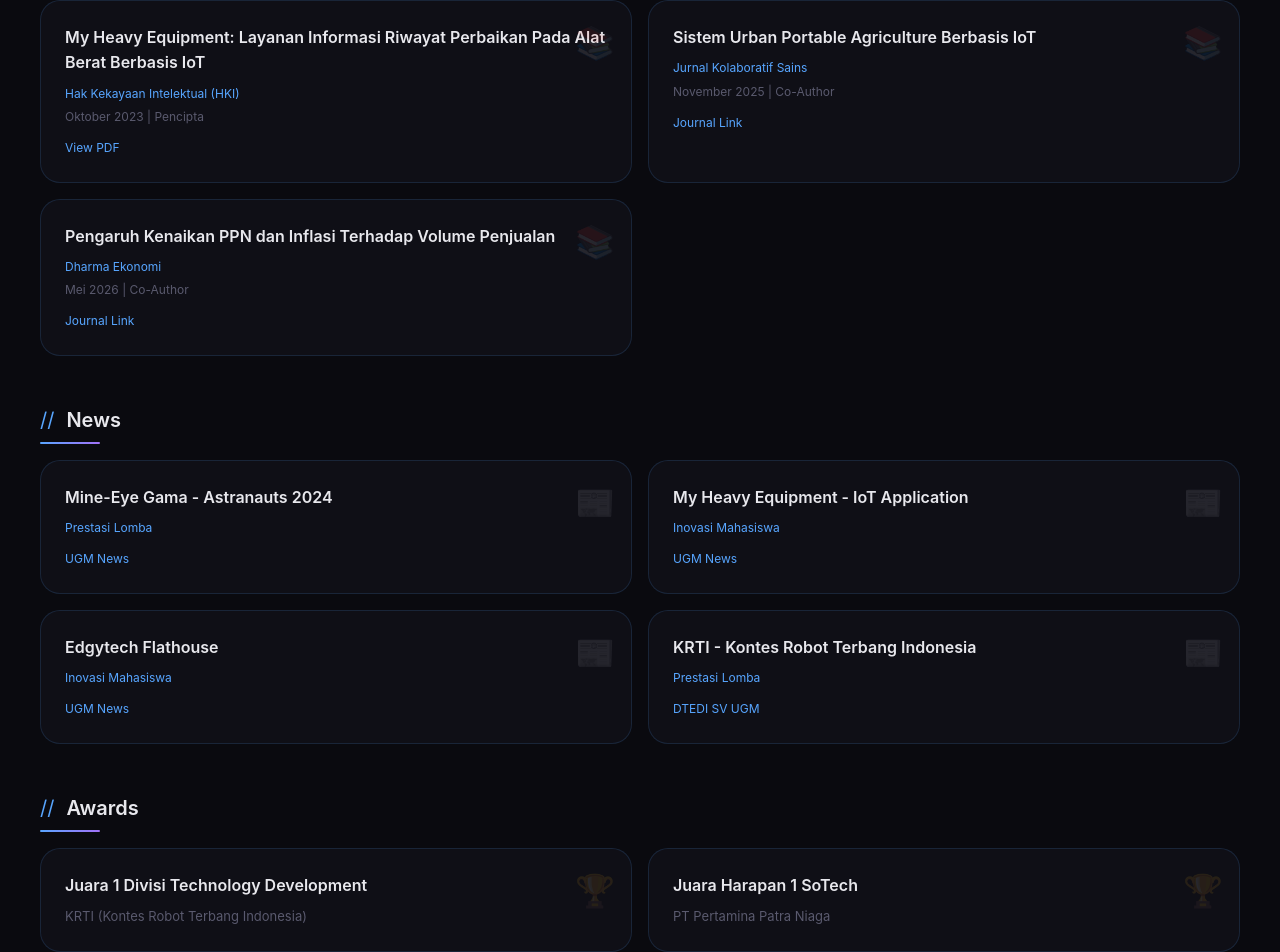
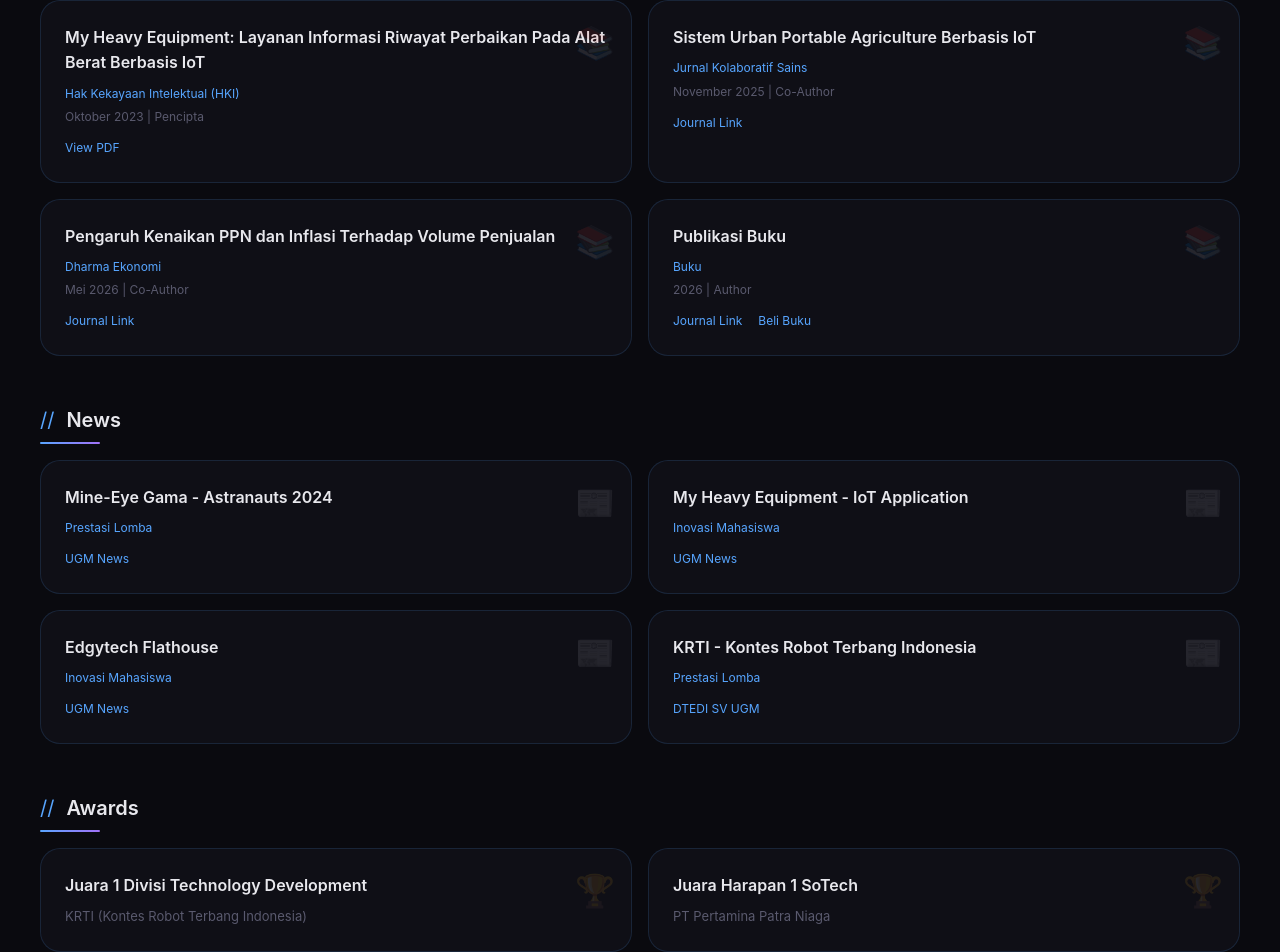
Before and after one commit to NiellMann/Portofolio, a React (Vite) app: page / in a window 1280 px wide. Shown: the part 3778-4730 px from the top of the page. Built offline with nearby package versions, Linux system fonts and the light colour scheme.

Commit message:
tambah publikasi buku

```diff
--- a/src/App.jsx
+++ b/src/App.jsx
@@ -155,6 +155,14 @@ function App() {
       date: 'Mei 2026',
       link: 'https://ejournals.stiedharmaputra-smg.ac.id/index.php/DE/article/view/386',
       role: 'Co-Author'
+    },
+    {
+      title: 'Publikasi Buku',
+      journal: 'Buku',
+      date: '2026',
+      link: 'https://sinta.kemdiktisaintek.go.id/departments/profile/384/8ED1D0CE-F122-4B37-A849-25F81B335395/0D263481-33FB-4FFE-BE55-52E20DF4924F/?view=books',
+      purchase: 'https://id.shp.ee/o9iLLET1',
+      role: 'Author'
     },
   ]
 
@@ -519,6 +527,7 @@ function App() {
                 <div className="item-links">
                   {pub.pdf && <a href={pub.pdf} target="_blank">View PDF</a>}
                   {pub.link && <a href={pub.link} target="_blank">Journal Link</a>}
+                  {pub.purchase && <a href={pub.purchase} target="_blank">Beli Buku</a>}
                 </div>
               </div>
             ))}
```
Also changed, not shown: referensi/publikasi_buku.txt (added), 4 other files (tests, documents, lock files or other folders).
